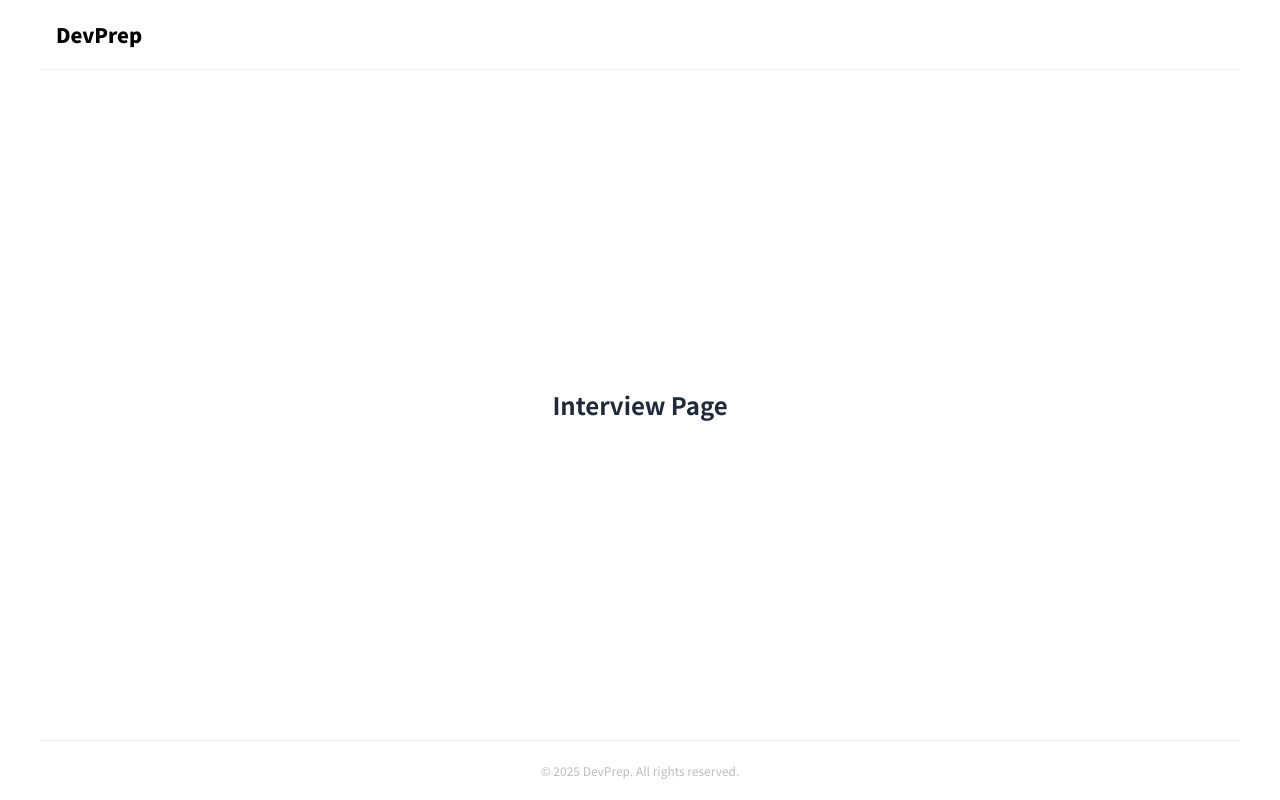
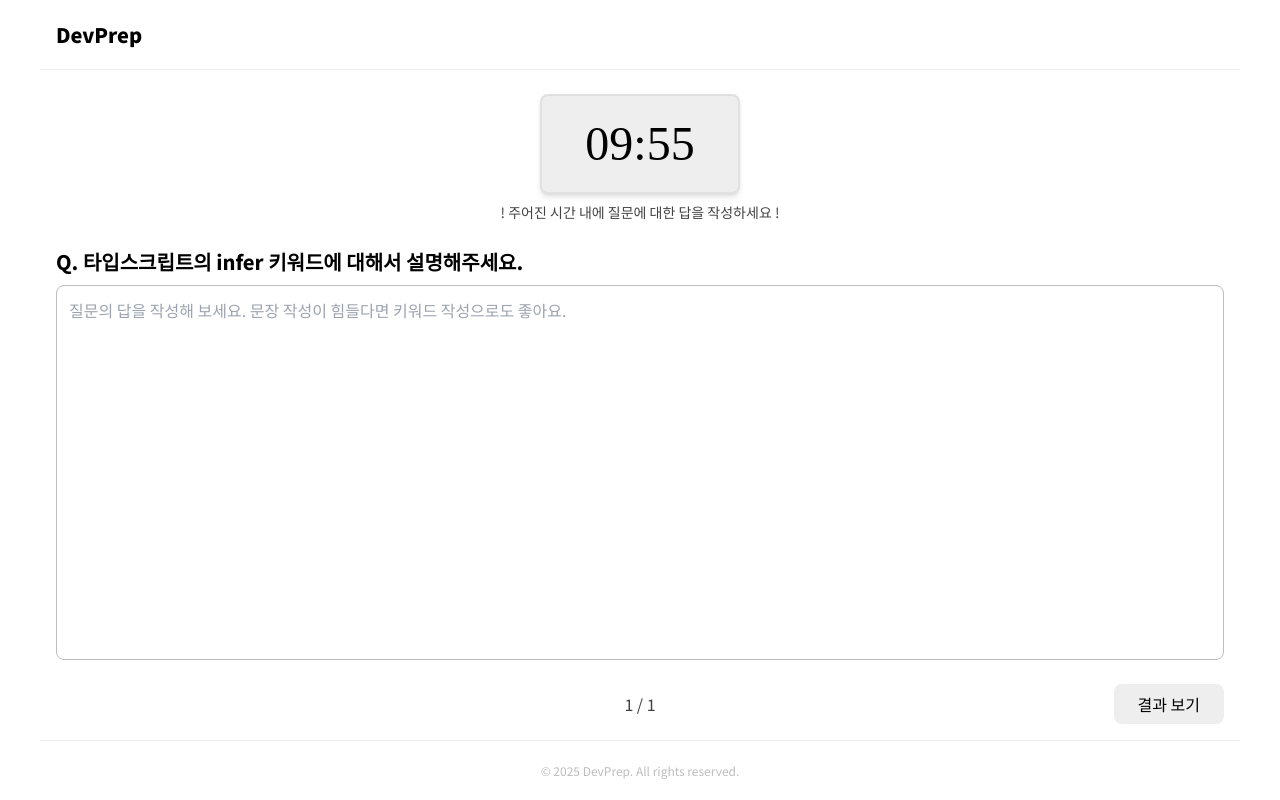
Before and after one commit to team-dev-prep/dev-prep-fe, a React (Vite) app: page / in a window 1280 px wide. Built offline with nearby package versions, Linux system fonts and the light colour scheme; a web font is replaced by a local one.

Commit message:
feat: 타이머, 질문, 답변입력필드, 현재페이지번호, 버튼으로 구성된 InterView 화면 구현

```diff
--- a/src/pages/InterView.tsx
+++ b/src/pages/InterView.tsx
@@ -1,5 +1,35 @@
+import Timer from "../components/common/Timer";
+import Button from "../components/common/Button";
+import Counter from "../components/common/Counter";
+import Question from "../components/common/Question";
+import AnswerInput from "../components/common/AnswerInput";
+
 const Interview = () => {
-  return <h1 className="text-2xl font-bold text-gray-800">Interview Page</h1>;
+  return (
+    <div
+      className="mx-auto flex w-full max-w-[1200px] flex-col"
+      style={{ height: "calc(100vh - 130px)" }}
+    >
+      <div className="flex w-full justify-center py-6">
+        <Timer />
+      </div>
+
+      <div className="flex w-full max-w-[1200px] flex-1 flex-col px-4">
+        <Question text="타입스크립트의 infer 키워드에 대해서 설명해주세요." />
+        <div className="flex flex-1">
+          <AnswerInput />
+        </div>
+      </div>
+
+      <div className="flex w-full max-w-[1200px] items-center justify-between p-4 pt-6">
+        <div className="flex-1"></div>
+        <Counter current={1} total={1} />
+        <div className="flex flex-1 justify-end">
+          <Button to="/feedback" label="결과 보기" />
+        </div>
+      </div>
+    </div>
+  );
 };
 
 export default Interview;
```
